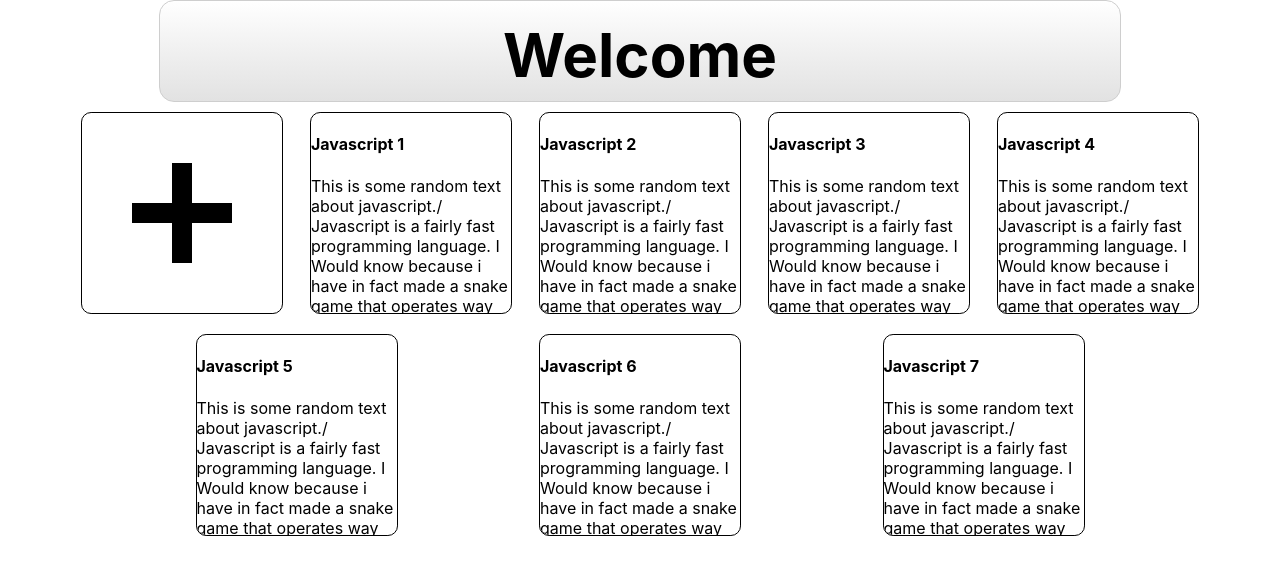
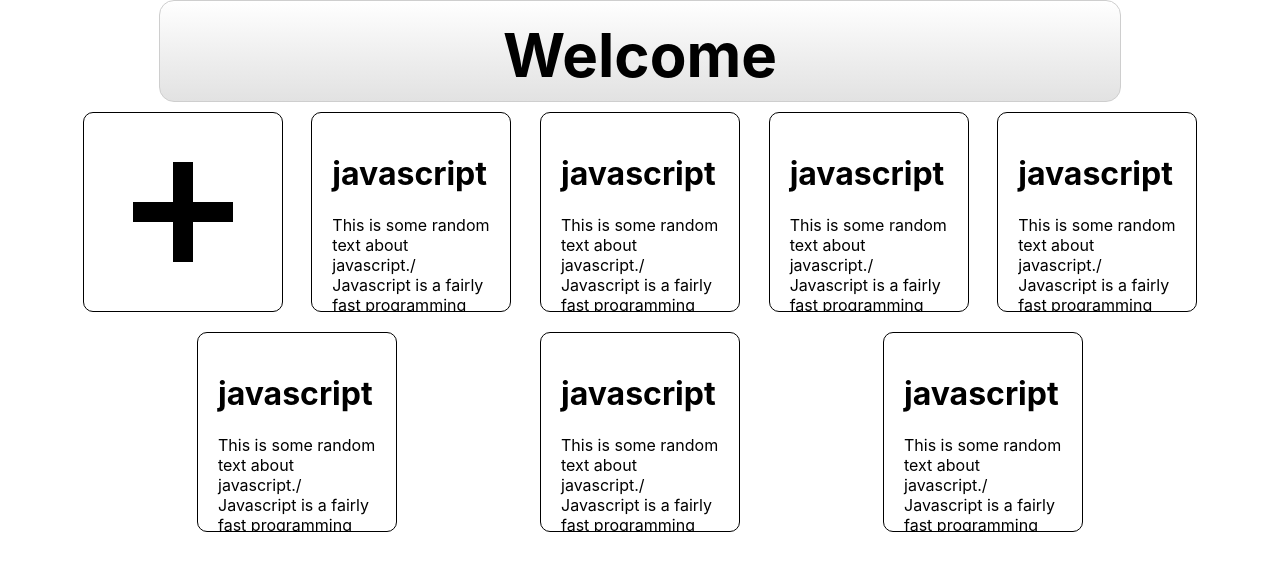
Before and after one commit to Christopher-Lamb/study-app, a React (Create React App) app in the folder client/: page / in a window 1280 px wide. Shown: the top 574 px of the page. Built offline with nearby package versions, Linux system fonts and the light colour scheme.

Commit message:
Added css modules and adding a infobox through local storage

```diff
--- a/client/src/components/AddStorageBoxBtn/index.js
+++ /dev/null
@@ -1,20 +0,0 @@
-import React from "react";
-import "./AddStorageBoxBtn.css";
-
-export default function AddStorageBoxBtn() {
-  //This Component will allow a user to add a new StorageBox to a db
-
-  //OnClick Create New Btn
-  //Funct
-  //pop up bubble
-  //Ask for title/subject
-
-  return (
-    <div className="add-storage-box-btn">
-      <div className="plus">
-        <div className="plus-vertical-line"></div>
-        <div className="plus-horizontal-line"></div>
-      </div>
-    </div>
-  );
-}
--- a/client/src/components/InfoStorageBox/InfoStorageBox.css
+++ /dev/null
@@ -1,16 +0,0 @@
-.storage-box {
-  border: 1px solid black;
-  height: 200px;
-  width: 200px;
-  overflow: hidden;
-  margin: 10px;
-  border-radius: 5%;
-  transition: 0.5s ease-in-out;
-}
-
-.storage-box:hover {
-  height: 250px;
-  width: 250px;
-  transition: 0.5s ease-in-out;
-  cursor: pointer;
-}
--- /dev/null
+++ b/client/src/components/InfoStorageBox/InfoStorageBox.module.css
@@ -0,0 +1,19 @@
+.storageBox {
+  box-sizing: border-box;
+  border: 1px solid black;
+  height: 200px;
+  width: 200px;
+  overflow: hidden;
+  margin: 10px;
+  border-radius: 5%;
+  transition: 0.2s ease-in-out;
+  position: relative;
+  padding: 20px;
+}
+
+.storageBox:hover {
+  height: 210px;
+  width: 210px;
+  transition: 0.2s ease-in-out;
+  cursor: pointer;
+}
--- a/client/src/components/InfoStorageBox/index.js
+++ b/client/src/components/InfoStorageBox/index.js
@@ -1,11 +1,6 @@
 import React from "react";
-import "./InfoStorageBox.css";
+import InfoStorageBoxCSS from "./InfoStorageBox.module.css";
 
-export default function InfoStorageBox({ key, header, text }) {
-  return (
-    <div className="storage-box" key={key}>
-      <h4>{header}</h4>
-      <p>{text}</p>
-    </div>
-  );
+export default function InfoStorageBox({ children }) {
+  return <div className={InfoStorageBoxCSS.storageBox}>{children}</div>;
 }
--- a/client/src/components/AddStorageBoxPopUp/AddStorageBoxPopUp.css
+++ b/client/src/components/NewBoxPopUp/NewBoxPopUp.module.css
@@ -1,4 +1,4 @@
-.add-storage-box-popup {
+.container {
   height: 60vh;
   width: 60vw;
   max-width: 375px;
@@ -6,18 +6,19 @@
   background: white;
   border: 1px black solid;
   position: absolute;
+  z-index: 1;
 }
 
-.add-storage-box-popup a:hover {
+.container button:hover {
   cursor: pointer;
 }
 
-.add-storage-box-popup .popup-exit {
+.popupExit {
   position: absolute;
   left: 96%;
 }
 
-.add-storage-box-popup input {
+.container input {
   position: absolute;
   top: 33%;
   left: 50%;
@@ -27,7 +28,7 @@
   font-size: 20px;
 }
 
-.popup-create-new-btn {
+.createBtn {
   width: 75%;
   height: 30px;
   border: 1px black solid;
@@ -39,8 +40,8 @@
   border-radius: 4px;
 }
 
-.popup-create-new-btn p {
+.createBtn p {
   top: 50%;
   left: 50%;
-  transform: translate(28%, -50%);
+  transform: translate(0%, -60%);
 }
--- a/client/src/components/AddStorageBoxPopUp/index.js
+++ b/client/src/components/NewBoxPopUp/index.js
@@ -1,8 +1,8 @@
 import React, { useState } from "react";
 
-import "./AddStorageBoxPopUp.css";
+import NewBoxPopUpCSS from "./NewBoxPopUp.module.css";
 
-export default function AddStorageBoxPopUp({ onExitPopUp }) {
+export default function NewBoxPopUp({ onExitPopUp, onCreate }) {
   const [title, setTitle] = useState("");
   //Update State
   const handledChange = (event) => {
@@ -28,19 +28,25 @@ export default function AddStorageBoxPopUp({ onExitPopUp }) {
   };
 
   return (
-    <div className="add-storage-box-popup">
-      <a className="popup-exit" onClick={onExitPopUp}>
+    <div className={NewBoxPopUpCSS.container}>
+      <button className={NewBoxPopUpCSS.popupExit} onClick={onExitPopUp}>
         X
-      </a>
+      </button>
       <input
         onChange={(e) => {
           handledChange(e);
         }}
         placeholder="Title"
       ></input>
-      <a className="popup-create-new-btn" onClick={addToDB}>
+      <button
+        className={NewBoxPopUpCSS.createBtn}
+        onClick={() => {
+          addToDB();
+          onCreate();
+        }}
+      >
         <p>Create New Box</p>
-      </a>
+      </button>
     </div>
   );
 }
--- a/client/src/components/StorageBoxesContainer/StorageBoxesContainer.css
+++ /dev/null
@@ -1,7 +0,0 @@
-.storage-boxes-container {
-  display: flex;
-  flex-wrap: wrap;
-  justify-content: space-evenly;
-  margin-left: 5%;
-  margin-right: 5%;
-}
--- a/client/src/components/AddStorageBoxBtn/AddStorageBoxBtn.css
+++ b/client/src/components/StorageBoxesContainer/StorageBoxesContainer.module.css
@@ -1,4 +1,12 @@
-.add-storage-box-btn {
+.container {
+  display: flex;
+  flex-wrap: wrap;
+  justify-content: space-evenly;
+  margin-left: 5%;
+  margin-right: 5%;
+}
+
+.btn {
   border: 1px solid black;
   height: 200px;
   width: 200px;
@@ -14,15 +22,15 @@
   top: 50%;
   left: 50%;
   transform: translate(-50%, -50%);
-  transition: .2s ease-in-out;
+  transition: 0.2s ease-in-out;
 }
 .plus:hover {
   cursor: pointer;
   top: 45%;
-  transition: .2s ease-in-out;
+  transition: 0.2s ease-in-out;
 }
 
-.plus-vertical-line {
+.verticalLine {
   position: absolute;
   top: 50%;
   left: 50%;
@@ -31,13 +39,8 @@
   height: 100px;
   background: black;
 }
-/* .plus-vertical-line:hover {
-  cursor: progress;
-  top: 200px;
-  transition: 1s ease-in-out;
-} */
 
-.plus-horizontal-line {
+.horizontalLine {
   position: absolute;
   top: 50%;
   left: 50%;
--- a/client/src/components/StorageBoxesContainer/index.js
+++ b/client/src/components/StorageBoxesContainer/index.js
@@ -1,10 +1,20 @@
-import React, { useState } from "react";
+import React, { useState, useEffect } from "react";
 import InfoStorageBox from "../InfoStorageBox";
-import AddStorageBoxBtn from "../AddStorageBoxBtn";
-import AddStorageBoxPopUp from "../AddStorageBoxPopUp";
-import "./StorageBoxesContainer.css";
+import NewBoxPopUp from "../NewBoxPopUp";
+import StorageBoxesContainerCSS from "./StorageBoxesContainer.module.css";
+import information from "../../Information.json";
 
-export default function StorageBoxesContainer({ infoBoxes }) {
+export default function StorageBoxesContainer() {
+  const [informationState, setInformationState] = useState([]);
+  useEffect(() => {
+    initLocalStorage();
+    setInfoBoxes();
+  }, []);
+  //Init LocalStorage
+  const initLocalStorage = () => {
+    localStorage.setItem("information", JSON.stringify(information));
+  };
+
   const [renderAddNewPopUp, setRenderAddNewPopUp] = useState(false);
   // const addStorageBoxToContainer
   const handleAddStorageBtnClick = () => {
@@ -15,22 +25,37 @@ export default function StorageBoxesContainer({ infoBoxes }) {
     setRenderAddNewPopUp(false);
   };
 
+  const setInfoBoxes = () => {
+    const array = JSON.parse(localStorage.getItem("information"));
+    setInformationState(array);
+  };
+
   return (
-    <div className="storage-boxes-container">
-      <a onClick={handleAddStorageBtnClick}>
-        <AddStorageBoxBtn />
-      </a>
+    <div className={StorageBoxesContainerCSS.container}>
+      <button onClick={handleAddStorageBtnClick}>
+        <InfoStorageBox>
+          <div className={StorageBoxesContainerCSS.plus}>
+            <div className={StorageBoxesContainerCSS.verticalLine}></div>
+            <div className={StorageBoxesContainerCSS.horizontalLine}></div>
+          </div>
+        </InfoStorageBox>
+      </button>
       {renderAddNewPopUp && (
-        <AddStorageBoxPopUp onExitPopUp={handleExitPopUp} />
+        <NewBoxPopUp
+          onExitPopUp={handleExitPopUp}
+          onCreate={() => {
+            setInfoBoxes();
+            handleExitPopUp();
+          }}
+        />
       )}
       {/*This will be a state trigger ^^^*/}
-      {infoBoxes.map((infoBox) => {
+      {informationState.map((info) => {
         return (
-          <InfoStorageBox
-            header={infoBox.header}
-            text={infoBox.text}
-            key={infoBox.id}
-          />
+          <InfoStorageBox key={info.id}>
+            <h1>{info.title}</h1>
+            <p>{info.text}</p>
+          </InfoStorageBox>
         );
       })}
     </div>
--- a/client/src/index.css
+++ b/client/src/index.css
@@ -1,13 +1,23 @@
 body {
   margin: 0;
-  font-family: -apple-system, BlinkMacSystemFont, 'Segoe UI', 'Roboto', 'Oxygen',
-    'Ubuntu', 'Cantarell', 'Fira Sans', 'Droid Sans', 'Helvetica Neue',
+  font-family: -apple-system, BlinkMacSystemFont, "Segoe UI", "Roboto", "Oxygen",
+    "Ubuntu", "Cantarell", "Fira Sans", "Droid Sans", "Helvetica Neue",
     sans-serif;
   -webkit-font-smoothing: antialiased;
   -moz-osx-font-smoothing: grayscale;
 }
 
 code {
-  font-family: source-code-pro, Menlo, Monaco, Consolas, 'Courier New',
+  font-family: source-code-pro, Menlo, Monaco, Consolas, "Courier New",
     monospace;
 }
+
+button {
+  background: none;
+  color: inherit;
+  border: none;
+  padding: 0;
+  font: inherit;
+  cursor: pointer;
+  outline: inherit;
+}
--- a/client/src/pages/Home/index.js
+++ b/client/src/pages/Home/index.js
@@ -1,21 +1,15 @@
-import React, { useEffect, useState } from "react";
+import React from "react";
 import WelcomeHeader from "../../components/WelcomeHeader";
 import StorageBoxesContainer from "../../components/StorageBoxesContainer";
-import information from "../../Information.json";
+
 
 export default function Home() {
-  const [informationState, setInformationState] = useState();
-  useEffect(() => {
-    initLocalStorage();
-  }, []);
-  //Init LocalStorage
-  const initLocalStorage = () => {
-    localStorage.setItem("information", JSON.stringify(information));
-  };
+
+
   return (
     <>
       <WelcomeHeader />
-      <StorageBoxesContainer infoBoxes={information} />
+      <StorageBoxesContainer />
     </>
   );
 }
```
